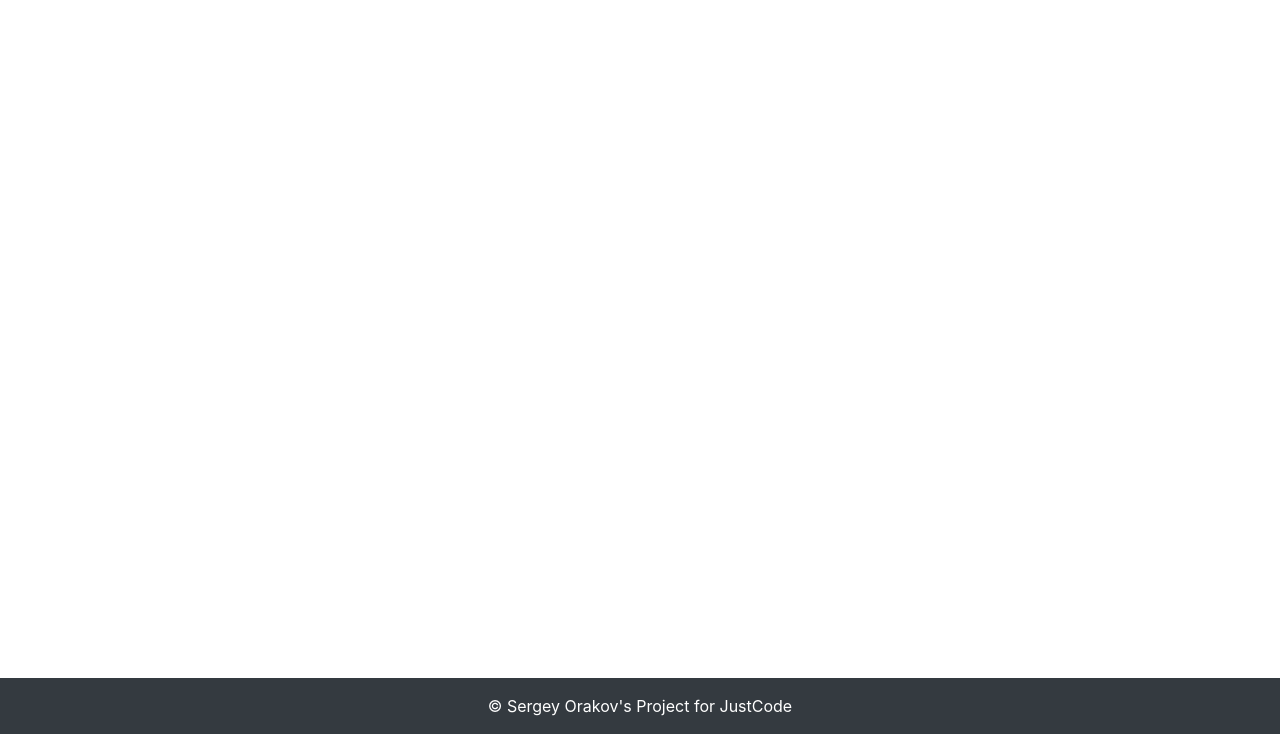
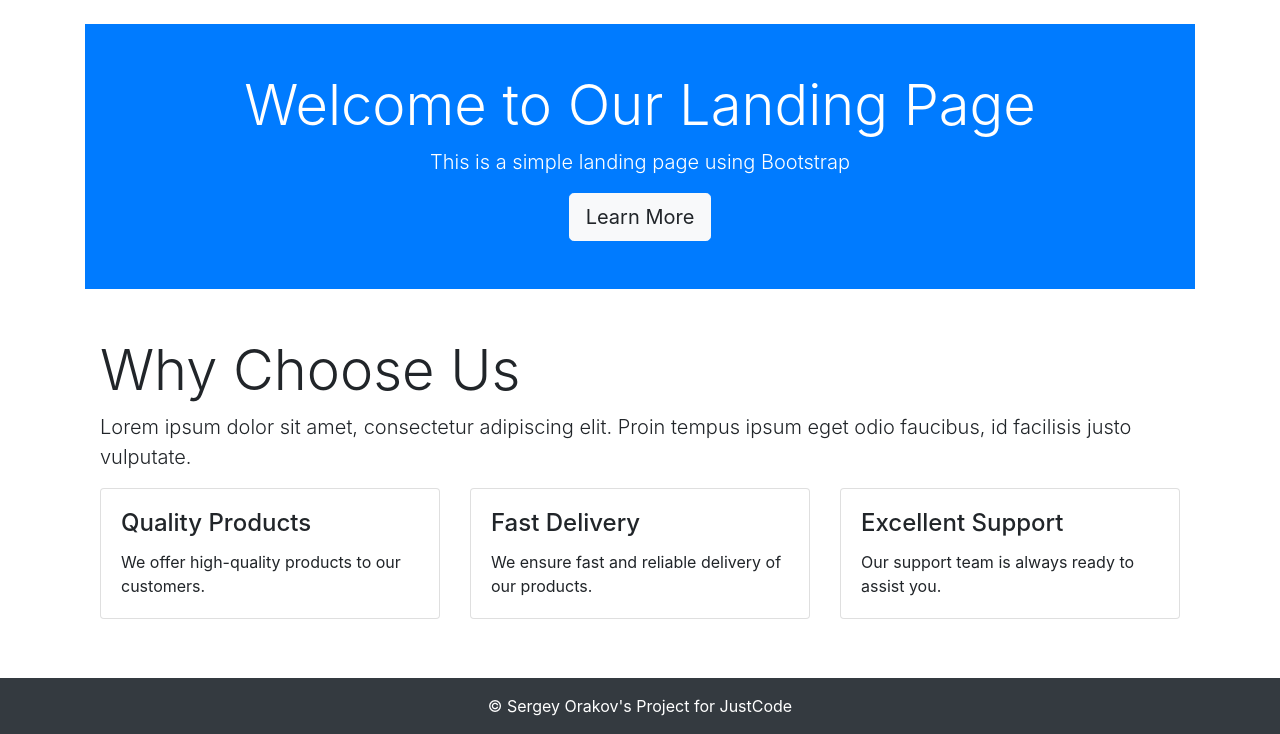
Before and after one commit to orakovs/JustCodeProject, a Django app: template templates/home.html in a window 1280 px wide. Shown: the part 66-800 px from the top of the page. Run offline with Django 4.2, Linux system fonts and the light colour scheme; the template is opened without the code that fills it, so the values that code supplies are empty; some libraries are stand-ins or nearby versions.

Commit message:
Обновление

```diff
--- a/templates/home.html
+++ b/templates/home.html
@@ -3,5 +3,42 @@
 {% block title %}Home{% endblock title %}
 
 {% block content %}
+    <header class="bg-primary text-white text-center py-5">
+        <h1 class="display-4">Welcome to Our Landing Page</h1>
+        <p class="lead">This is a simple landing page using Bootstrap</p>
+        <a href="#" class="btn btn-light btn-lg">Learn More</a>
+    </header>
 
+    <section class="py-5">
+        <div class="container">
+            <h2 class="display-4">Why Choose Us</h2>
+            <p class="lead">Lorem ipsum dolor sit amet, consectetur adipiscing elit. Proin tempus ipsum eget odio faucibus, id facilisis justo vulputate.</p>
+            <div class="row">
+                <div class="col-md-4">
+                    <div class="card mb-4">
+                        <div class="card-body">
+                            <h4 class="card-title">Quality Products</h4>
+                            <p class="card-text">We offer high-quality products to our customers.</p>
+                        </div>
+                    </div>
+                </div>
+                <div class="col-md-4">
+                    <div class="card mb-4">
+                        <div class="card-body">
+                            <h4 class="card-title">Fast Delivery</h4>
+                            <p class="card-text">We ensure fast and reliable delivery of our products.</p>
+                        </div>
+                    </div>
+                </div>
+                <div class="col-md-4">
+                    <div class="card mb-4">
+                        <div class="card-body">
+                            <h4 class="card-title">Excellent Support</h4>
+                            <p class="card-text">Our support team is always ready to assist you.</p>
+                        </div>
+                    </div>
+                </div>
+            </div>
+        </div>
+    </section>
 {% endblock content %}
```
Also changed, not shown: templates/registration/login.html (+23 -0 lines).
